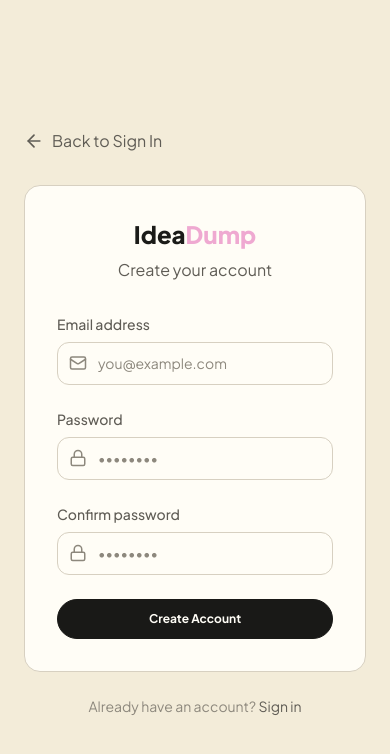
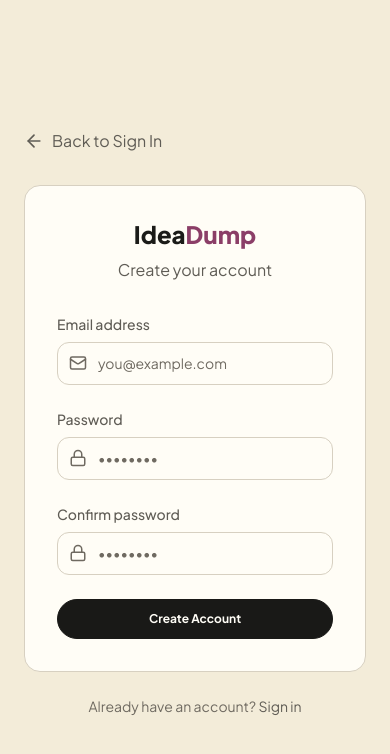
Before and after one commit to Kirbyyy81/idea-dump, a Next.js app: page /signup in a window 390 px wide. Shown: the top 754 px of the page. Built offline with nearby package versions, Linux system fonts and the light colour scheme.

Commit message:
fix: improve mobile access

```diff
--- a/app/globals.css
+++ b/app/globals.css
@@ -31,7 +31,7 @@
   --nav-text-muted: #B8B4AA;
   --text-primary: #1B1B18;
   --text-secondary: #5F5C55;
-  --text-muted: #8D887D;
+  --text-muted: #6F6A61;
   --text-disabled: #B8B2A5;
   --text-on-dark: #FFFDF6;
 
@@ -58,11 +58,12 @@
   --pastel-blue-soft: #E0EBFB;
   --pastel-lilac: #D8C8EC;
   --pastel-peach: #F2C8AE;
-  --accent-rose: var(--pastel-pink);
-  --accent-coral: var(--pastel-peach);
-  --accent-sage: var(--pastel-olive);
-  --accent-blue: var(--pastel-blue);
-  --accent-apricot: var(--pastel-yellow);
+  --accent-rose: #8B3E67;
+  --accent-coral: #9D4D2F;
+  --accent-sage: #5E7130;
+  --accent-blue: #365B9A;
+  --accent-apricot: #835800;
+  --focus-ring: #8B3E67;
 
   /* ===== STATUS COLORS ===== */
   --surface-idea: var(--pastel-blue);
@@ -78,10 +79,10 @@
   --status-archived: var(--surface-archived);
 
   /* ===== SEMANTIC COLORS ===== */
-  --success: #688743;
-  --warning: #9A6D11;
-  --error: #B5485D;
-  --info: #5577B1;
+  --success: #4E6F2D;
+  --warning: #835800;
+  --error: #A5304A;
+  --info: #365B9A;
 
   /* Status backgrounds */
   --success-bg: #E8F0DB;
@@ -306,6 +307,11 @@ select,
   user-select: text;
 }
 
+:focus-visible {
+  outline: 2px solid var(--focus-ring);
+  outline-offset: 2px;
+}
+
 /* ===== TYPOGRAPHY ===== */
 h1, h2, h3, h4, h5, h6 {
   font-family: var(--font-heading);
@@ -477,9 +483,8 @@ h4 {
     transition: border-color 0.2s ease;
   }
 
-  .input:focus {
-    outline: none;
-    border-color: var(--accent-rose);
+  .input:focus-visible {
+    border-color: var(--focus-ring);
   }
 
   .input::placeholder {
```
Also changed, not shown: app/settings/access/AccessControlClient.tsx (+42 -28 lines).
